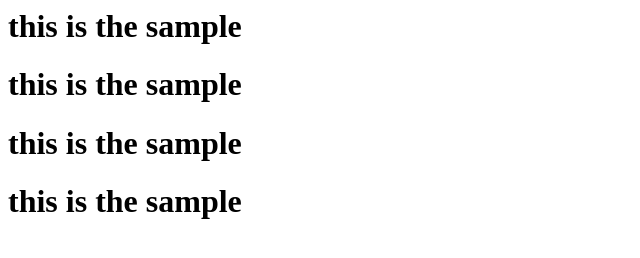
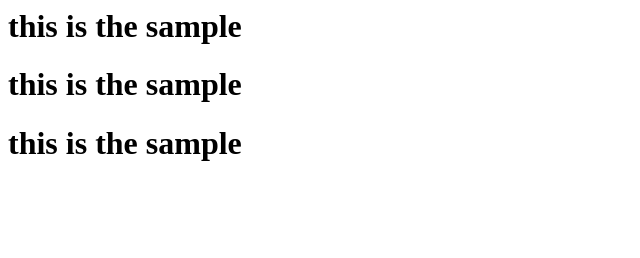
Before and after one commit to Gubenthiran/jenkins, a plain HTML site: page index.html in a window 1280 px wide. Shown: the whole page, without its empty margins (0-640 px from the left). Drawn offline with Linux system fonts and the light colour scheme.

Commit message:
Update index.html

```diff
--- a/index.html
+++ b/index.html
@@ -1,4 +1,3 @@
 <h1>this is the sample</h1>
 <h1>this is the sample</h1>
 <h1>this is the sample</h1>
-<h1>this is the sample</h1>
```
